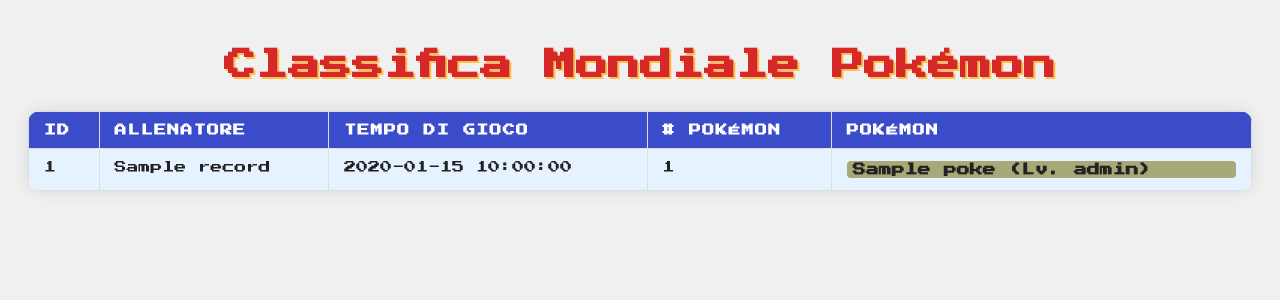
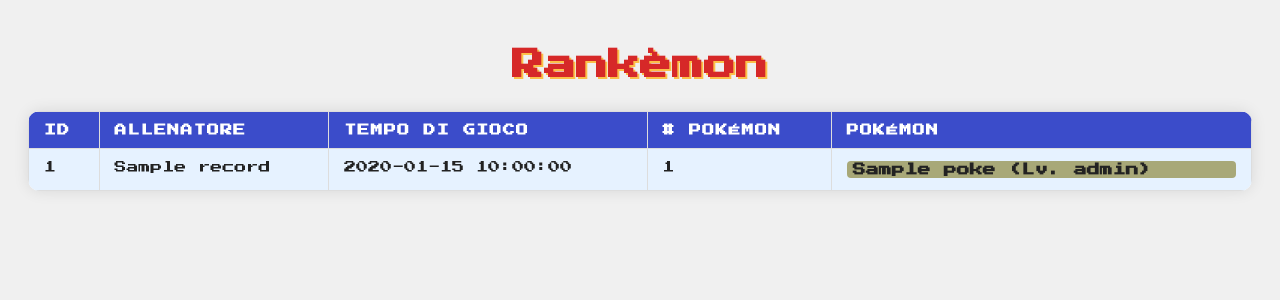
Before and after one commit to DottSpace/Rank-mon, a Flask app: page /classifica in a window 1280 px wide. Shown: the top 300 px of the page. Run offline with Flask 3, Linux system fonts and the light colour scheme; a database or web service that is not in the repository returns one stand-in record (values such as "Sample title"); data that the repository does not hold is empty.

Commit message:
Update leaderboard.html

```diff
--- a/templates/leaderboard.html
+++ b/templates/leaderboard.html
@@ -2,7 +2,7 @@
 <html>
 <head>
     <link href="https://fonts.googleapis.com/css2?family=Press+Start+2P&display=swap" rel="stylesheet" />
-    <title>Classifica Pokémon</title>
+    <title>Rankèmon</title>
     <style>
         body {
             font-family: 'Press Start 2P', cursive;
@@ -85,7 +85,7 @@
     </style>
 </head>
 <body>
-    <h1>Classifica Mondiale Pokémon</h1>
+    <h1>Rankèmon</h1>
     <table>
         <tr>
             <th>ID</th>
```
